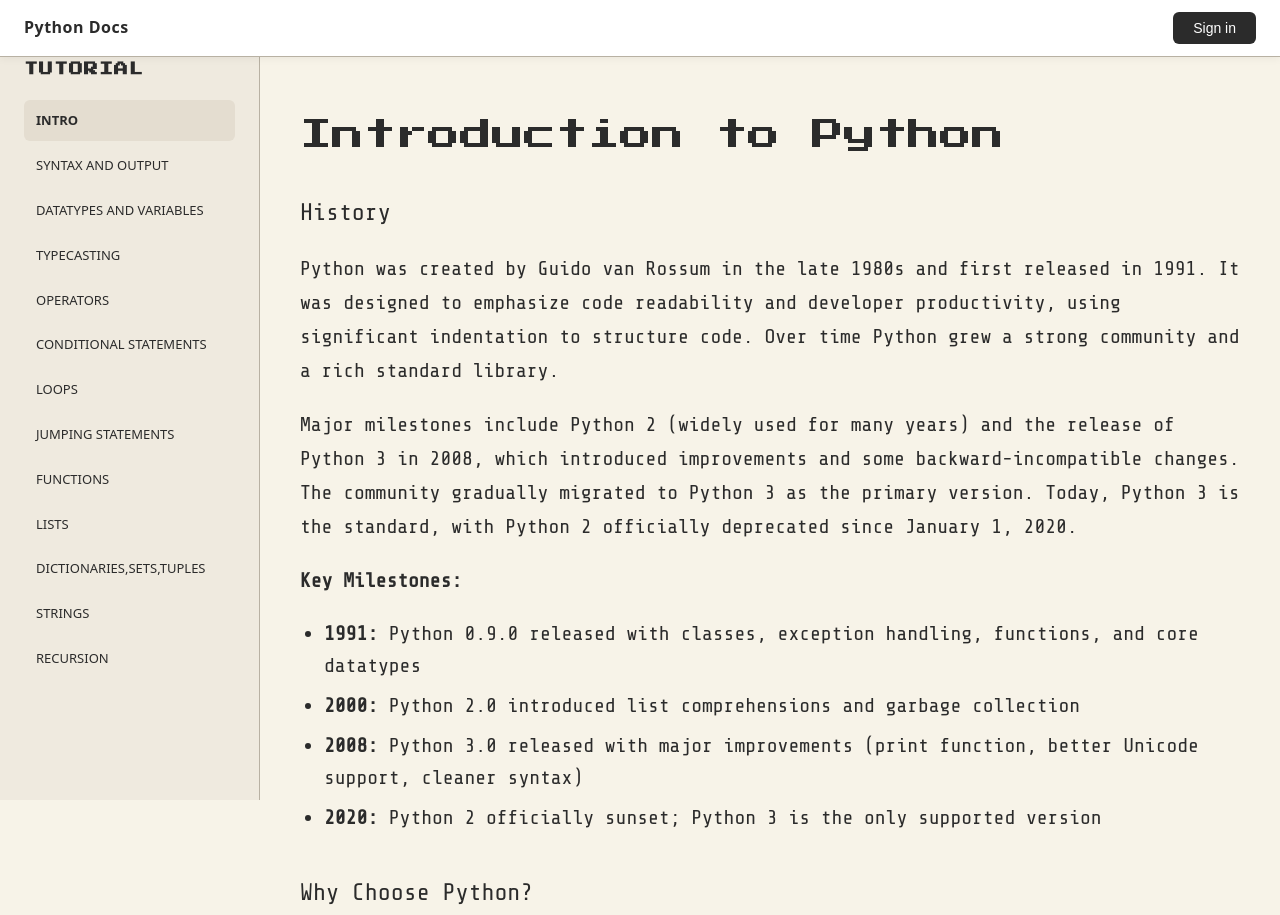
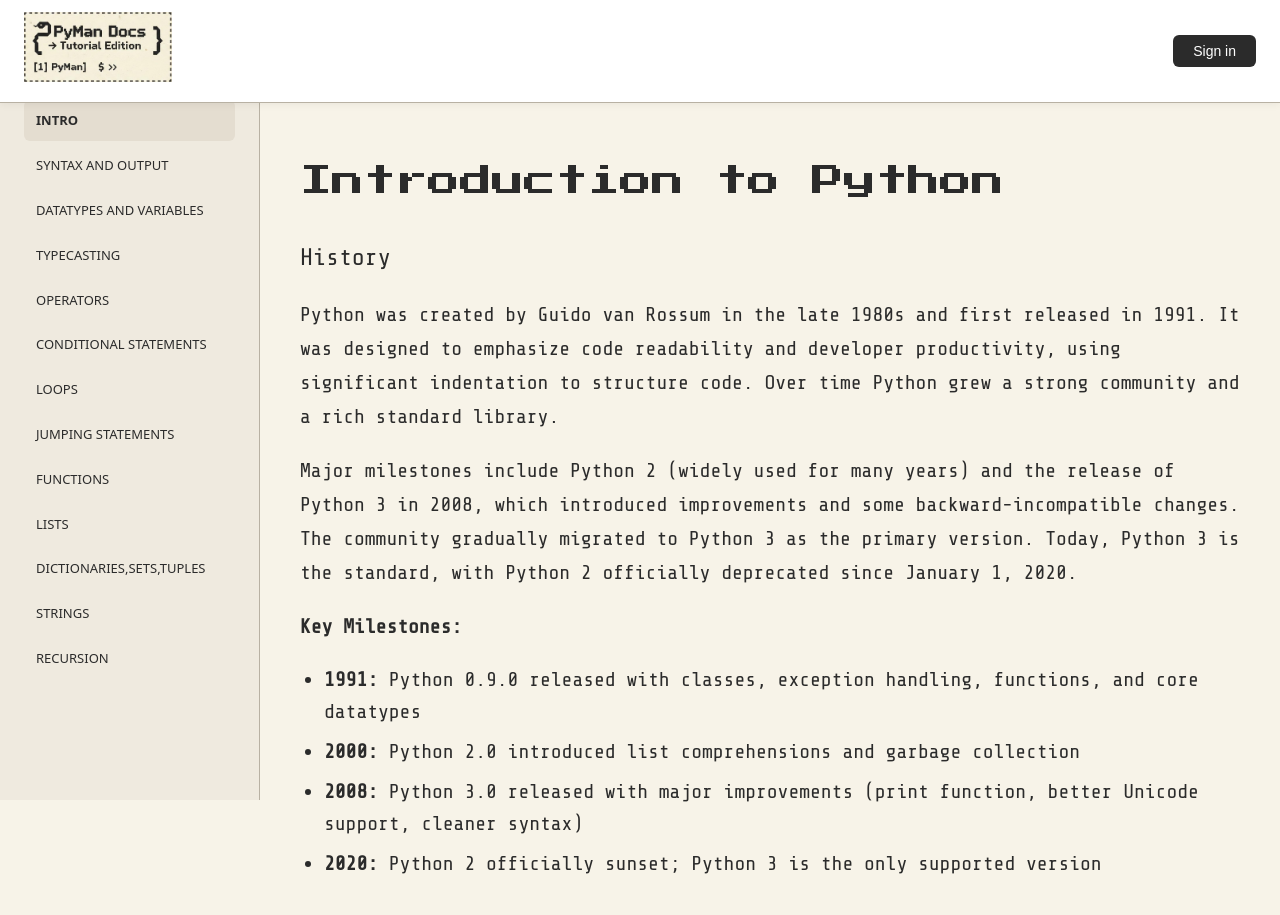
Before and after one commit to JashSanka/Coding-Tutorial-Website, a plain HTML site: page index2.html in a window 1280 px wide. Shown: the top 915 px of the page. Drawn offline with nearby package versions, Linux system fonts and the light colour scheme.

Commit message:
Added logo image

```diff
--- a/index2.html
+++ b/index2.html
@@ -9,7 +9,7 @@
 <body>
     <!-- NAVBAR -->
     <nav id="navbar">
-        <div class="logo">Python Docs</div>
+        <div class="logo"><img src="/Coding-Tutorial-Website/Assets/logo.jpeg" alt=""></div>
         <div class="acc"><button>Sign in</button></div>
     </nav>
 
--- a/style.css
+++ b/style.css
@@ -92,6 +92,11 @@
             font-size: 16px;
             color: var(--text-primary);
             letter-spacing: 0.5px;
+            width: 20px;
+        }
+
+        #navbar .logo img{
+            height: 70px;
         }
 
         /* Account/actions section in navbar */
```
Also changed, not shown: Assets/logo.jpeg (added).
